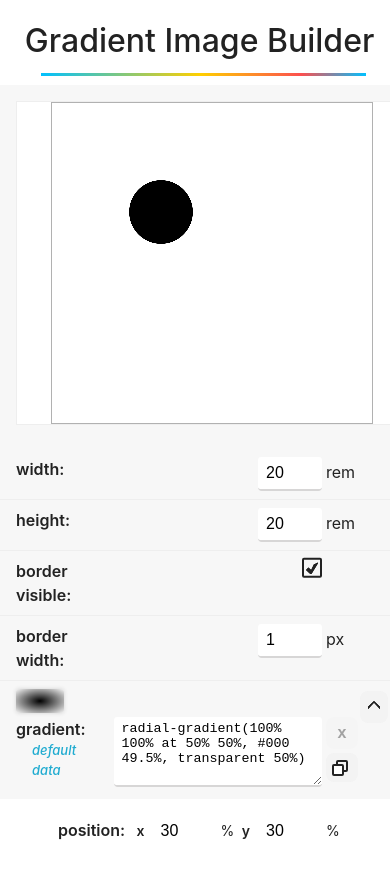
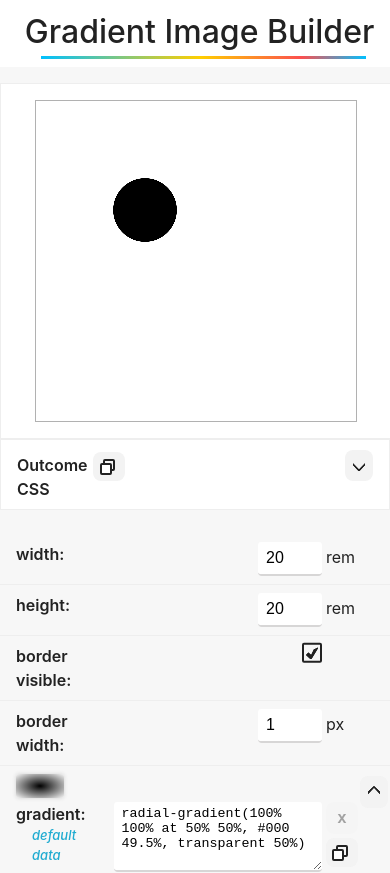
Before and after one commit to julsmorozova/gradient-image-builder, a React (Vite) app: page / in a window 390 px wide. Shown: the top 873 px of the page. Before the commit the page ends 844 px from the top, so only its background shows below. Built offline with nearby package versions, Linux system fonts and the light colour scheme.

Commit message:
show outcome css, add 'copy to clipboard' feature

```diff
--- a/src/App.css
+++ b/src/App.css
@@ -24,7 +24,6 @@ header {
 
 .text-block {
   background-color: #fff;
-  padding: 0.5rem 0;
   position: relative;
   left: -15%;
   width: 120%;
@@ -34,7 +33,7 @@ main {
   display: flex;
   width: 100%;
   /* subtracting header height */
-  height: calc(100% - 5.5rem);
+  height: calc(100% - 4.5rem);
 }
 
 .panel-container {
@@ -66,6 +65,7 @@ main {
 @media (max-width: 820px) {
   main {
     flex-direction: column-reverse;
+    height: unset;
   }
   .panel-container {
     width: 100%;
@@ -73,6 +73,9 @@ main {
   }
   .panel-container:has(.preview-container) {
     flex: unset;
+    position: sticky;
+    top: 0;
+    padding: 1rem 0;
   }
   .text-block-wrapper {
     width: unset;
--- a/src/BackgroundBlock.css
+++ b/src/BackgroundBlock.css
@@ -65,31 +65,6 @@
     margin-bottom: 0.25rem;
 }
 
-.btn.btn-secondary.duplicate-bg-layer-btn {
-    padding: 0.3125rem 0.5rem 0.5rem;
-    margin-bottom: 0.25rem;
-}
-
-.duplicate-bg-layer-btn .copy-icon {
-    width: 0.5rem;
-    height: 0.5rem;
-    border: 2px solid #222;
-    border-radius: 2px;
-    position: relative;
-}
-
-.duplicate-bg-layer-btn .copy-icon::after {
-    position: absolute;
-    top: 0.125rem;
-    left: -0.35rem;
-    content: "";
-    height: 0.5rem;
-    width: 0.5rem;
-    background-color: #fff;
-    border: 2px solid #222;
-    border-radius: 2px;
-  }
-
 .bg-position-container.row, .bg-size-container.row {
     display: flex;
     flex-wrap: nowrap;
--- /dev/null
+++ b/src/OutcomeBlock.css
@@ -0,0 +1,45 @@
+.outcome-block {
+    display: flex;
+    height: 25%;
+    overflow-y: scroll;
+}
+
+.outcome-text-wrapper {
+    width: 100%;
+    padding: 0.5rem 1rem;
+    border: 1px solid #eee;
+    white-space: pre-wrap;
+    font-size: 0.8125rem;
+    background-color: #fff;
+    height: fit-content;
+}
+
+.outcome-block-header {
+    display: grid;
+    grid-template-columns: 4fr 1fr 1fr 10fr;
+    align-items: baseline;
+}
+
+.outcome-block-header .btn {
+    justify-self: center;
+}
+
+.outcome-block-header .accordion-btn {
+    grid-column: 3/3;
+}
+
+.outcome-block-label {
+    font-weight: 600;
+    font-size: 1rem;
+}
+
+.outcome-block-main.block-hidden {
+    display: none;
+}
+
+
+@media (max-width: 820px) {
+    .outcome-block {
+        height: unset;
+    }
+}
--- a/src/OutcomeCodeBlock.tsx
+++ b/src/OutcomeCodeBlock.tsx
@@ -1,7 +1,49 @@
-export default function OutcomeCodeBlock() {
+import { Tooltip } from "react-tooltip";
+import "./OutcomeBlock.css";
+import classnames from "classnames";
+import { useState } from "react";
 
+type OutcomeCodeBlockProps = {
+    outcome?: string;
+}
+export default function OutcomeCodeBlock(props: OutcomeCodeBlockProps) {
+    const { outcome } = props;
+    const [blockShown, setBlockShown] = useState<boolean>(false);
+
+    const handleClick = () => {
+        outcome && navigator.clipboard.writeText(outcome);
+    };
 
     return (
-        <></>
+        <div className="outcome-block">
+            <div className="outcome-text-wrapper">
+                <div className="outcome-block-header">
+                    <div className="outcome-block-label">Outcome CSS</div>
+                    <button
+                        id="copy-to-clipboard-btn"
+                        className="outcome-block btn btn-secondary duplicate-bg-layer-btn"
+                        onClick={handleClick}
+                        data-tooltip-id="copy-to-clipboard"
+                        data-tooltip-content="Copy to clipboard"
+                    >
+                        <div className="copy-icon" />
+                    </button>
+                    <Tooltip id="copy-to-clipboard" />
+                    <button
+                        type="button"
+                        className="btn btn-secondary accordion-btn"
+                        onClick={() => setBlockShown(!blockShown)}
+                        data-tooltip-id="outcome-code-toggle"
+                        data-tooltip-content={blockShown ? 'Hide outcome CSS' : 'Show outcome CSS'}
+                    >
+                        <span className={classnames("arrow-btn", {'up': blockShown, 'down': !blockShown})} />
+                    </button>
+                    <Tooltip id="outcome-code-toggle" />
+                </div>
+                <div className={classnames("outcome-block-main", {"block-hidden": !blockShown})}>
+                    {outcome}
+                </div>
+            </div>
+        </div>
     );
 }
--- a/src/OutcomePanel.tsx
+++ b/src/OutcomePanel.tsx
@@ -1,12 +1,10 @@
 import Preview from "./Preview";
-import OutcomeCodeBlock from "./OutcomeCodeBlock";
 import './OutcomePanel.css';
 
 export default function OutcomePanel() {
     return (
         <div className="panel-container">
             <Preview />
-            <OutcomeCodeBlock />
         </div>
     );
 }
--- a/src/Preview.css
+++ b/src/Preview.css
@@ -2,9 +2,32 @@
     display: flex;
     justify-content: center;
     align-items: center;
+    padding: 1rem 0;
     width: 100%;
-    min-height: 75%;
+    min-height: 70%;
     height: fit-content;
     background-color: #fff;
     border: 1px solid #eee;
 }
+
+@media (max-width: 820px) {
+    .preview-container {
+        min-height: unset;
+    }
+}
+
+
+.test {
+    width: 20rem;
+    height: 20rem;
+    order: 1px solid #b1b1b1;
+    background: radial-gradient(circle at 0% 50%, transparent 20%, #76ecd4 20% 35%, transparent 35%) 0% -16%/ 20% 20% repeat-x,
+    radial-gradient(circle at 100% 50%, transparent 20%, #76ecd4 20% 35%, transparent 35%) 0% -0.5%/ 20% 20% repeat-x,
+    radial-gradient(circle at 0% 50%, transparent 20%, #76ecd4 20% 35%, transparent 35%) 0% 15%/ 20% 20% repeat-x,
+    radial-gradient(circle at 100% 50%, transparent 20%, #76ecd4 20% 35%, transparent 35%) 0% 30.5%/ 20% 20% repeat-x,
+    radial-gradient(circle at 0% 50%, transparent 20%, #76ecd4 20% 35%, transparent 35%) 0% 46%/ 20% 20% repeat-x,
+    radial-gradient(circle at 100% 50%, transparent 20%, #76ecd4 20% 35%, transparent 35%) 0% 61.5%/ 20% 20% repeat-x,
+    radial-gradient(circle at 0% 50%, transparent 20%, #76ecd4 20% 35%, transparent 35%) 0% 77%/ 20% 20% repeat-x,
+    radial-gradient(circle at 100% 50%, transparent 20%, #76ecd4 20% 35%, transparent 35%) 0% 92.5%/ 20% 20% repeat-x,
+    radial-gradient(circle at 0% 50%, transparent 20%, #76ecd4 20% 35%, transparent 35%) 0% 108%/ 20% 20% repeat-x;
+}
--- a/src/Preview.tsx
+++ b/src/Preview.tsx
@@ -2,6 +2,7 @@ import { Fragment } from 'react';
 import { useGradientStore } from './store';
 import './Preview.css';
 import { styleObjectToString, concatBackgroundValues } from './tools';
+import OutcomeCodeBlock from './OutcomeCodeBlock';
 
 export default function Preview() {
     const backgroundInputs = useGradientStore((state) => state.backgroundInputs);
@@ -23,10 +24,13 @@ export default function Preview() {
     console.log(outcomeString);
 
     return (
-        <div className='preview-container'>
-            <Fragment>
-                <div style={styleBlock}></div>
-            </Fragment>
-        </div>
+        <>
+            <div className='preview-container'>
+                <Fragment>
+                    <div style={styleBlock}></div>
+                </Fragment>
+            </div>
+            <OutcomeCodeBlock outcome={outcomeString} />
+        </>
     );
 }
--- a/src/index.css
+++ b/src/index.css
@@ -203,6 +203,31 @@ button.btn:disabled:focus {
   border-color: transparent;
 }
 
+.btn.btn-secondary.duplicate-bg-layer-btn {
+  padding: 0.3125rem 0.5rem 0.5rem;
+  margin-bottom: 0.25rem;
+}
+
+.duplicate-bg-layer-btn .copy-icon {
+  width: 0.5rem;
+  height: 0.5rem;
+  border: 2px solid #222;
+  border-radius: 2px;
+  position: relative;
+}
+
+.duplicate-bg-layer-btn .copy-icon::after {
+  position: absolute;
+  top: 0.125rem;
+  left: -0.35rem;
+  content: "";
+  height: 0.5rem;
+  width: 0.5rem;
+  background-color: #fff;
+  border: 2px solid #222;
+  border-radius: 2px;
+}
+
 @media (prefers-color-scheme: light) {
   :root {
     color: #222;
```
